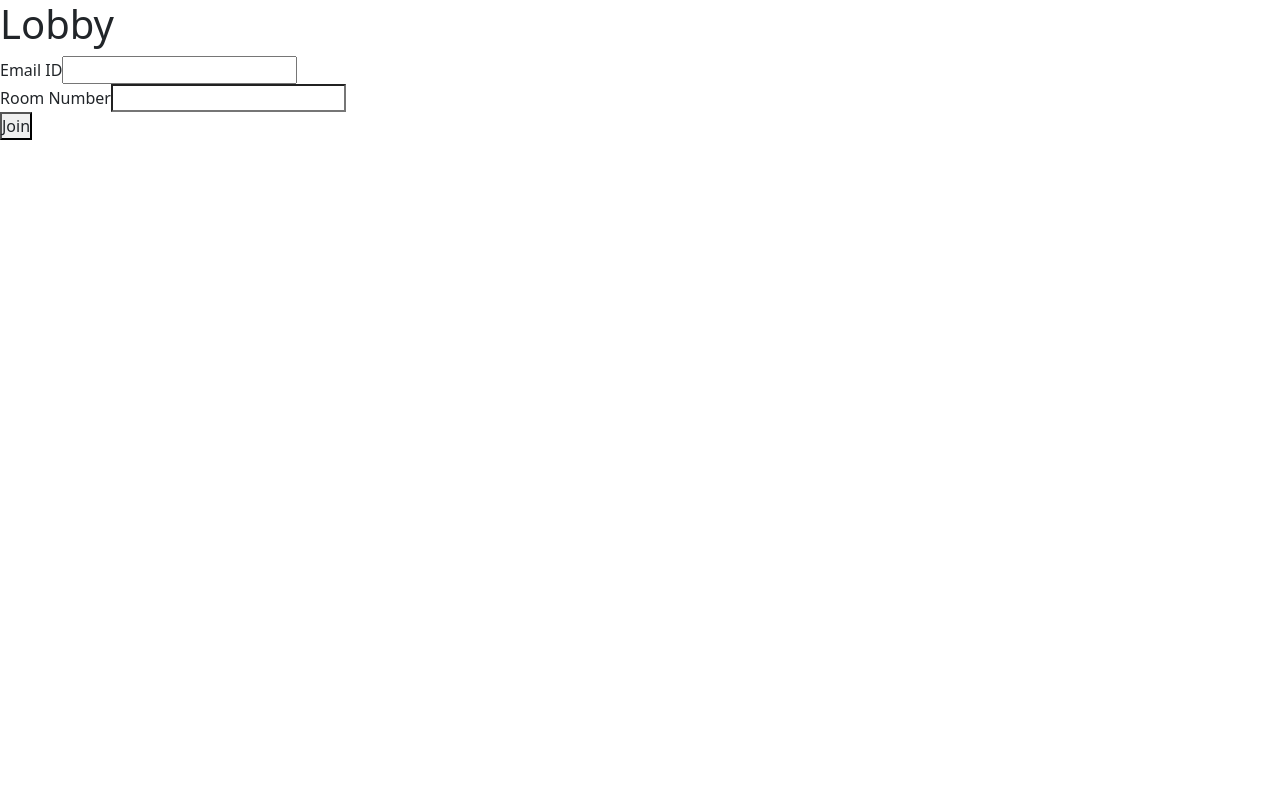
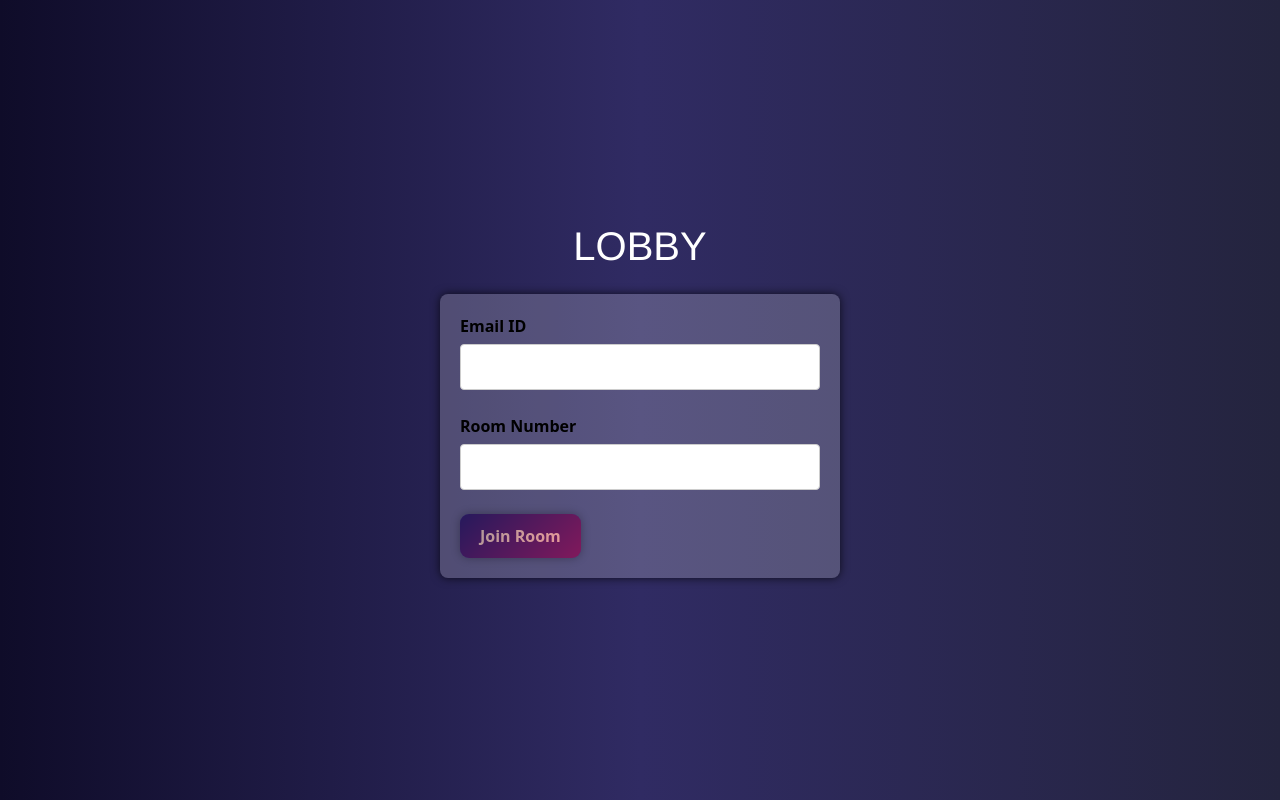
Before and after one commit to Aditya-768/Prachand, a React (Vite) app in the folder Frontend/: page /videoconferencing in a window 1280 px wide. Built offline with nearby package versions, Linux system fonts and the light colour scheme; no server answers.

Commit message:
videoconferencing ui added

```diff
--- a/Frontend/src/screens/Lobby.jsx
+++ b/Frontend/src/screens/Lobby.jsx
@@ -1,7 +1,7 @@
 import React, { useState, useCallback, useEffect } from "react";
 import { useNavigate } from "react-router-dom";
 import { useSocket } from "../context/SocketProvider";
-
+import '../styles/videoconferencingStyles.css';
 const LobbyScreen = () => {
   const [email, setEmail] = useState("");
   const [room, setRoom] = useState("");
@@ -33,26 +33,36 @@ const LobbyScreen = () => {
   }, [socket, handleJoinRoom]);
 
   return (
-    <div>
-      <h1>Lobby</h1>
+    // <div className="container">
+
+    // </div>
+    <div className="lobby-container">
+      <h1 className="color">LOBBY</h1>
       <form onSubmit={handleSubmitForm}>
-        <label htmlFor="email">Email ID</label>
+        <div>
+          <label htmlFor="email">Email ID</label>
         <input
           type="email"
           id="email"
           value={email}
+          // placeholder="123@gmail.com"
           onChange={(e) => setEmail(e.target.value)}
         />
+        </div>
+
         <br />
-        <label htmlFor="room">Room Number</label>
+        <div>
+           <label htmlFor="room">Room Number</label>
         <input
           type="text"
           id="room"
           value={room}
           onChange={(e) => setRoom(e.target.value)}
         />
+        </div>
+
         <br />
-        <button>Join</button>
+        <button className="button">Join Room</button>
       </form>
     </div>
   );
--- /dev/null
+++ b/Frontend/src/styles/videoconferencingStyles.css
@@ -0,0 +1,119 @@
+*{
+    margin: 0;
+    padding: 0;
+    box-sizing: border-box;
+    /* background-color: #24243e; */
+}
+/* Styling for the form container */
+form {
+
+    background-color: #f4f4f447;
+    border-radius: 8px;
+    padding: 20px;
+    box-shadow: 0px 0px 10px rgba(0, 0, 0, 0.697);
+    margin-top: 20px;
+    max-width: 400px;
+    margin: 0 auto;
+    background: rgba(255, 255, 255, 0.196);
+    /* background-image: linear-gradient(to right, #8360c3, #2ebf91); */
+        /* box-shadow: 0 8px 32px 0 rgba(31, 38, 135, 0.37);
+        backdrop-filter: blur(1.5px);
+        -webkit-backdrop-filter: blur(1.5px);
+        border-radius: 10px;
+        border: 1px solid rgba(255, 255, 255, 0.18); */
+
+}
+div h1{
+    font-family: 'Franklin Gothic Medium', 'Arial Narrow', Arial, sans-serif;
+    color: white;
+}
+/* Styling for labels */
+label {
+    display: block;
+    margin-bottom: 6px;
+    font-weight: bold;
+    color: #000000;
+}
+
+/* Styling for input fields */
+input {
+    width: 100%;
+    padding: 10px;
+    margin-bottom: 26px;
+    border: 1px solid #ccc;
+    border-radius: 4px;
+    font-size: 16px;
+}
+
+/* Styling for the "Join" button */
+.button {
+    background-color: #382b9a;
+    color: #ffffff;
+
+    border: none;
+    border-radius: 9px;
+    padding: 10px 20px;
+    font-size: 16px;
+    cursor: pointer;
+    /* transition: background-color 0.3s ease; */
+    transition: background-color 0.3s ease, transform 0.2s ease, box-shadow 0.3s ease;
+    box-shadow: 0 0 10px rgba(0, 0, 0, 0.3);
+    position: relative;
+    overflow: hidden;
+    transition: transform 0.2s ease, box-shadow 0.3s ease;
+    box-shadow: 0 0 10px rgba(0, 0, 0, 0.3);
+    font-weight: bold;
+}
+
+
+.button::before {
+    content: '';
+    position: absolute;
+    top: 0;
+    left: 0;
+
+    width: 100%;
+    height: 100%;
+    background: linear-gradient(-45deg, #ff0000, rgb(0, 0, 0));
+    opacity: 1;
+    transform: scale(0.8);
+    transition: .2s ease;
+    pointer-events: none;
+
+    transform: scale(1);
+    animation: neonPulse 1.5s ease-in-out infinite;
+}
+
+.button:hover {
+    transform: translateY(-2px);
+    box-shadow: 0 0 20px 2px rgb(255, 230, 0);
+}
+
+@keyframes neonPulse {
+
+    0%,
+    100% {
+        transform: scale(0.8);
+        opacity: 0;
+    }
+
+    50% {
+        transform: scale(1.2);
+        opacity: .5;
+        /* color: black; */
+
+    }
+}
+
+/* Centering the form on the screen */
+.lobby-container {
+    display: flex;
+    justify-content: center;
+    align-items: center;
+    flex-direction: column;
+    gap: 1rem;
+    height: 100vh;
+    /* background-color: #555; */
+background-image: linear-gradient(to right, #0f0c29, #302b63, #24243e);
+/* background-image: linear-gradient(to right, #ff6e7f, #bfe9ff); */
+}
```
